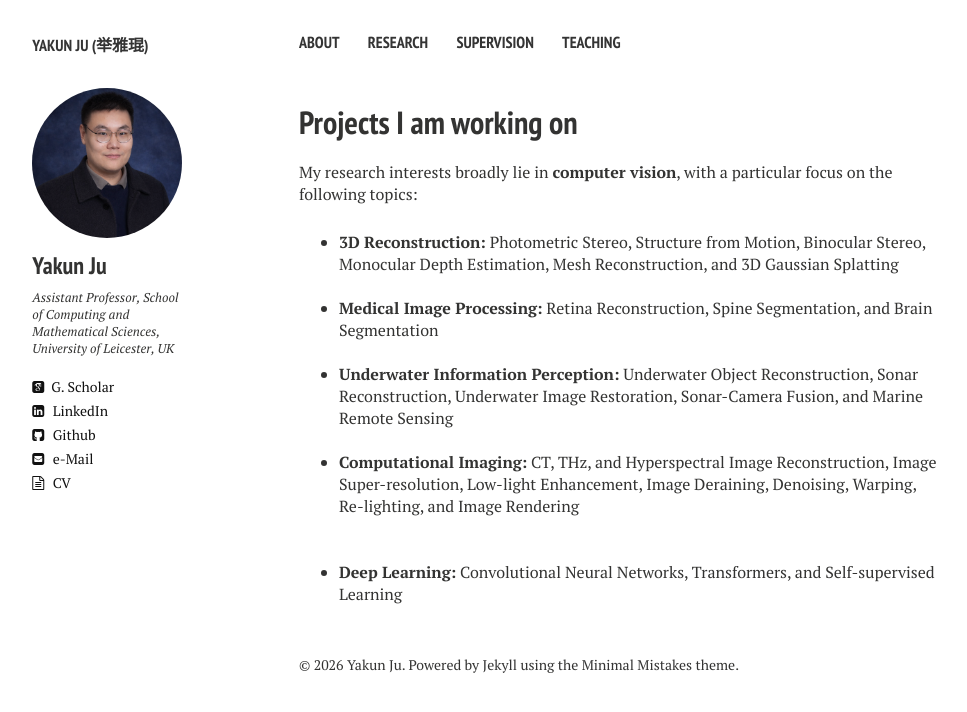
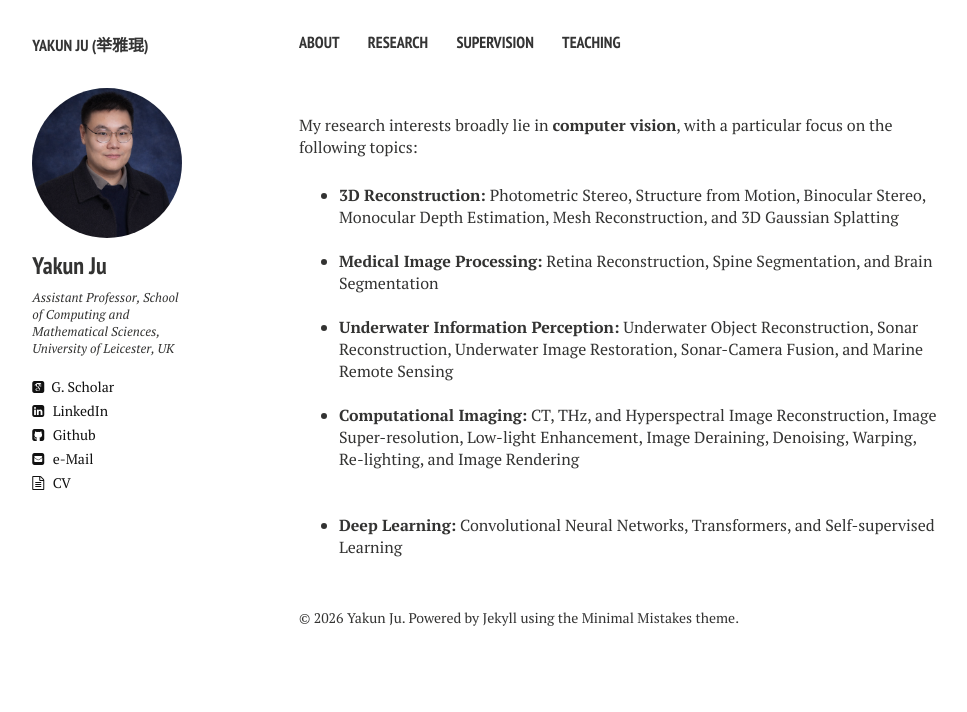
Before and after one commit to Kelvin-Ju/kelvin-ju.github.io, a Jekyll site: the page built from research.md, in a window 1280 px wide. Shown: the top 712 px of the page, without its empty margins (21-988 px from the left). Built offline with Jekyll 4.4.1, drawn with Linux system fonts in a browser that asks for light colours; nearby versions of some CDN libraries.

Commit message:
Update research.md

```diff
--- a/research.md
+++ b/research.md
@@ -1,7 +1,7 @@
 ---
 layout: page
 permalink: /research/
-title: Projects I am working on
+title:
 tags: [research]
 modified: 25-03-26
 comments: false
```
